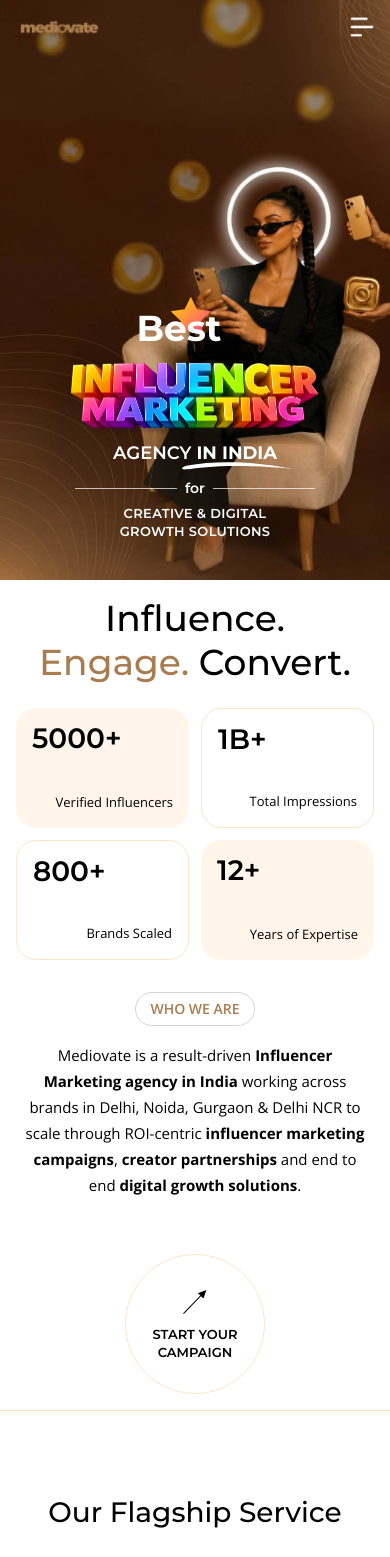
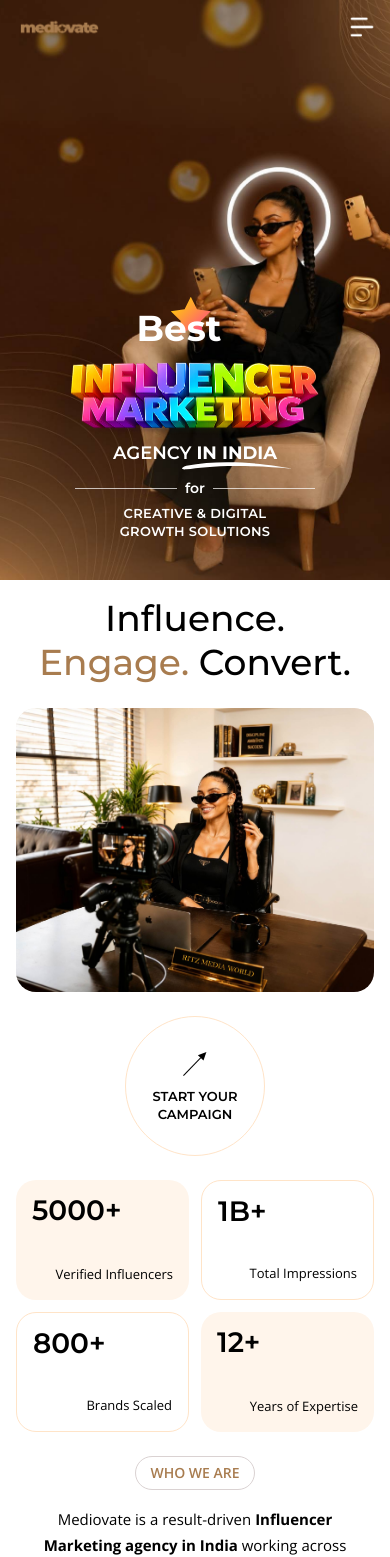
Before and after one commit to ritzmalik166-byte/mediovate, a Next.js app: page / in a window 390 px wide. Shown: the top 1557 px of the page. Built offline with nearby package versions, Linux system fonts and the light colour scheme.

Commit message:
new changes done in the responsive part

```diff
--- a/src/components/home/WhoWeAreSection.tsx
+++ b/src/components/home/WhoWeAreSection.tsx
@@ -97,23 +97,24 @@ export default function WhoWeAreSection() {
       className="scroll-mt-24 bg-white pt-4 pb-8 md:py-10 lg:py-10 xl:py-11 "
     >
       <div className="mx-auto max-w-[1366px] px-4 md:px-8 lg:px-8 xl:px-10 xl:py-12">
-        <div className="flex flex-col items-stretch gap-8 max-lg:gap-8 lg:grid lg:grid-cols-2 lg:items-start lg:gap-x-6 xl:flex xl:flex-row xl:gap-x-0">
-          <div className="w-full max-lg:order-1 xl:w-auto">
+        <div className="flex flex-col items-stretch gap-8 max-lg:gap-6 lg:grid lg:grid-cols-2 lg:items-start lg:gap-x-6 lg:gap-y-6 xl:flex xl:flex-row xl:gap-x-0 xl:gap-y-0">
+          <div className="max-lg:order-1 lg:col-start-1 lg:row-start-1 xl:w-auto">
             <h2 className="w-full text-[36px] font-medium leading-[44px] text-black max-lg:text-center md:text-[48px] md:leading-[56px] lg:text-left lg:text-[52px] lg:leading-[68px] xl:w-[702px] xl:text-[76px] xl:leading-[102px]">
               Influence.
               <br />
               <span className="text-mediovate-tan">Engage.</span> Convert.
             </h2>
+          </div>
 
-            <div className="mt-6 grid w-full grid-cols-2 gap-3 max-lg:w-full md:mt-7 md:gap-4 lg:mt-6 xl:mt-8 xl:flex xl:w-[670px] xl:flex-wrap xl:gap-4">
+          <div className="max-lg:order-3 lg:col-start-1 lg:row-start-2 lg:mt-6 xl:mt-8">
+            <div className="grid w-full grid-cols-2 gap-3 max-lg:w-full md:gap-4 xl:flex xl:w-[670px] xl:flex-wrap xl:gap-4">
               {stats.map((stat) => (
                 <StatCard key={stat.label} {...stat} />
               ))}
             </div>
           </div>
 
-          <div className="flex min-w-0 flex-col self-stretch max-lg:order-2 max-lg:w-full xl:flex-1">
-            <div className="flex flex-col items-center pt-0 text-center max-lg:pl-0 lg:items-start lg:pl-0 lg:text-left xl:pl-16">
+          <div className="flex flex-col items-center pt-0 text-center max-lg:order-4 max-lg:w-full lg:col-start-2 lg:row-start-1 lg:items-start lg:text-left xl:pl-16">
             <span className="inline-flex h-[34px] w-[120px] items-center justify-center rounded-[40px] border border-[#DAD2D2] font-open-sans text-[14px] font-semibold uppercase leading-[28px] text-mediovate-tan">
               Who we are
             </span>
@@ -133,14 +134,14 @@ export default function WhoWeAreSection() {
             </p>
           </div>
 
-            <div className="mt-8 flex flex-col items-stretch gap-6 pt-0 max-lg:items-center md:gap-7 lg:mt-6 lg:flex-row lg:items-center lg:gap-5 lg:pt-0 xl:mt-auto xl:gap-8 xl:pt-14">
-              <div className="relative h-[220px] w-full min-w-0 flex-1 overflow-hidden rounded-[20px] bg-[#f5f0ea] md:h-[260px] lg:h-[220px] xl:h-[312px]">
+          <div className="flex flex-col items-stretch gap-6 max-lg:order-2 max-lg:items-center md:gap-7 lg:col-start-2 lg:row-start-2 lg:flex-row lg:items-center lg:gap-5 xl:mt-auto xl:gap-8 xl:pt-14">
+            <div className="relative aspect-[1667/1321] w-full min-w-0 flex-1 overflow-hidden rounded-[20px] bg-[#f5f0ea] max-lg:mx-auto max-lg:max-w-[560px] xl:aspect-auto xl:h-[312px] xl:max-w-none">
               <Image
                 src="/assets/Home/website other parts-01.jpg"
                 alt="Influencer filming content for a brand campaign"
                 fill
                 className="object-cover"
-                  sizes="(max-width: 1280px) 100vw, 50vw"
+                sizes="(max-width: 1024px) 560px, 50vw"
               />
             </div>
 
@@ -150,7 +151,6 @@ export default function WhoWeAreSection() {
           </div>
         </div>
       </div>
-      </div>
       <div className="mt-4 mb-8 h-px w-full bg-[#FFE4C8] md:my-10 xl:my-11" />
     </section>
   );
--- a/src/components/home/WhyChooseMediovateSection.tsx
+++ b/src/components/home/WhyChooseMediovateSection.tsx
@@ -111,8 +111,9 @@ function FeatureCardPair({
           src={image}
           alt={imageAlt}
           fill
-          className="object-contain object-center"
+          className="object-cover object-center"
           sizes="380px"
+          quality={90}
         />
       </div>
 
@@ -140,15 +141,16 @@ function MobileFeatureCard({
   description: string;
 }) {
   return (
-    <div className="w-full min-w-full shrink-0 basis-full px-1">
+    <div className="w-full min-w-full shrink-0 basis-full">
       <div className="flex w-full flex-col overflow-hidden rounded-[20px] border border-[#FFE7CE] bg-white">
-        <div className="relative h-[200px] w-full bg-[#FDF1E3]">
+        <div className="relative aspect-[1667/1281] w-full overflow-hidden bg-[#FDF1E3]">
           <Image
             src={image}
             alt={imageAlt}
             fill
-            className="object-contain object-center p-4"
-            sizes="100vw"
+            className="object-cover object-center"
+            sizes="(max-width: 768px) 560px, 380px"
+            quality={90}
           />
         </div>
         <div className="px-5 py-5 text-center">
@@ -177,13 +179,14 @@ function TabletFeatureCard({
 }) {
   return (
     <div className="flex h-full min-w-0 flex-col overflow-hidden rounded-[20px] border border-[#FFE7CE] bg-white">
-      <div className="relative h-[160px] w-full bg-[#FDF1E3]">
+      <div className="relative aspect-[1667/1281] w-full overflow-hidden bg-[#FDF1E3]">
         <Image
           src={image}
           alt={imageAlt}
           fill
-          className="object-contain object-center p-3"
+          className="object-cover object-center"
           sizes="(max-width: 1024px) 50vw, 380px"
+          quality={90}
         />
       </div>
       <div className="flex flex-1 flex-col px-4 py-4">
```
Lines whose indentation alone changed are shown as unchanged.
